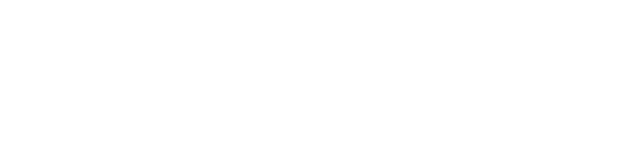
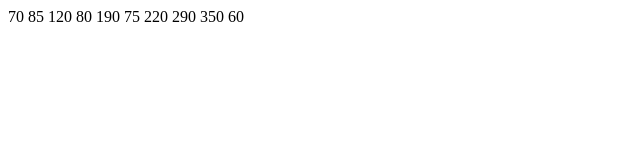
Before and after one commit to dumi994/js-jsnacks-blocco-5, a plain HTML site: page index.html in a window 1280 px wide. Shown: the whole page, without its empty margins (0-640 px from the left). Drawn offline with Linux system fonts and the light colour scheme.

Commit message:
il programma stampa il peso di ogni zucchina

```diff
--- a/index.html
+++ b/index.html
@@ -8,7 +8,9 @@
 </head>
 <body>
 
+    <div id="verdure">
 
+    </div>
 
     <script src="main.js"></script>
 </body>
--- a/main.js
+++ b/main.js
@@ -55,7 +55,18 @@ var zucchine = [
 
 ]
 console.log(zucchine);
+for (key in zucchine){
+    var mario = zucchine[key];
+    console.log(mario);
+};
 
+for (var i = 0; i < zucchine.length; i++){
+    var questaZucchina = zucchine[i];
+    console.log(questaZucchina.peso);
+    document.getElementById('verdure').innerHTML += questaZucchina.peso + ' ';
+}
+
+console.log(questaZucchina);
 
 
 //Calcola quanto pesano tutte le zucchine.
```
